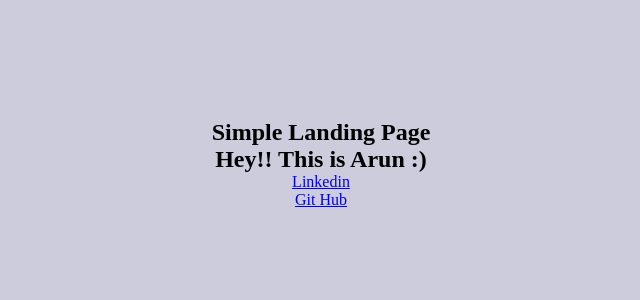
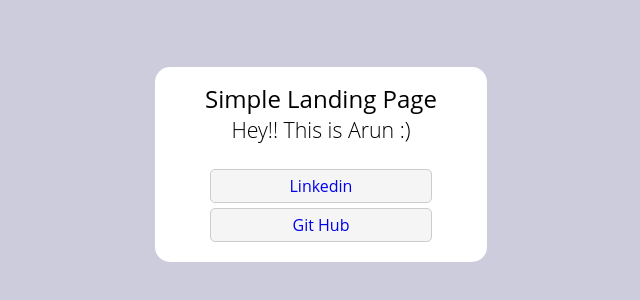
Before and after one commit to ananthoju24/simpleuipage, a plain HTML site: page index.html in a window 1280 px wide. Shown: the part 236-536 px from the top of the page, without its empty margins (319-959 px from the left). Drawn offline with Linux system fonts and the light colour scheme.

Commit message:
Update index.html
added css as separate file

```diff
--- a/index.html
+++ b/index.html
@@ -6,32 +6,7 @@
         <link rel="preconnect" href="https://fonts.googleapis.com" />
         <link rel="preconnect" href="https://fonts.gstatic.com" crossorigin />
         <link href="https://fonts.googleapis.com/css2?family=Roboto:ital,wght@1,100&display=swap" rel="stylesheet" />
-        <style>
-            * {
-                margin: 0;
-                padding: 0;
-                list-style: none;
-                font-weight: nomal;
-            }
-
-            html,
-            body {
-                height: 100%;
-            }
-            body {
-                display: flex;
-                flex-direction: column;
-                justify-content: center;
-                align-items: center;
-                background-color: #ccd;
-            }
-            section {
-                background-color: block;
-                padding: 15px;
-                border-radius: 15px;
-                text-align: center;
-            }
-        </style>
+        <link rel="stylesheet" href="main.css">
         <title>Hackx</title>
     </head>
     <body>
```
